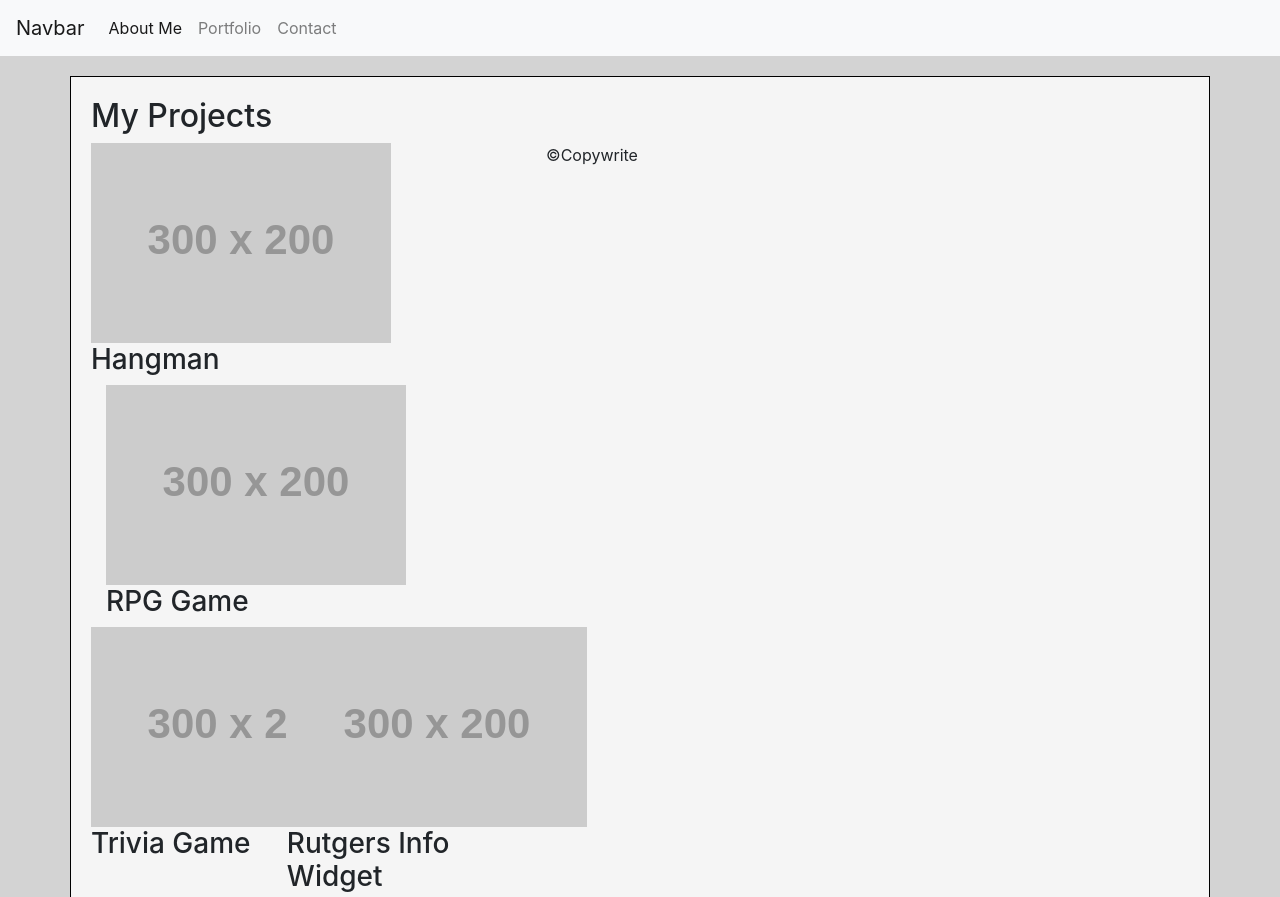
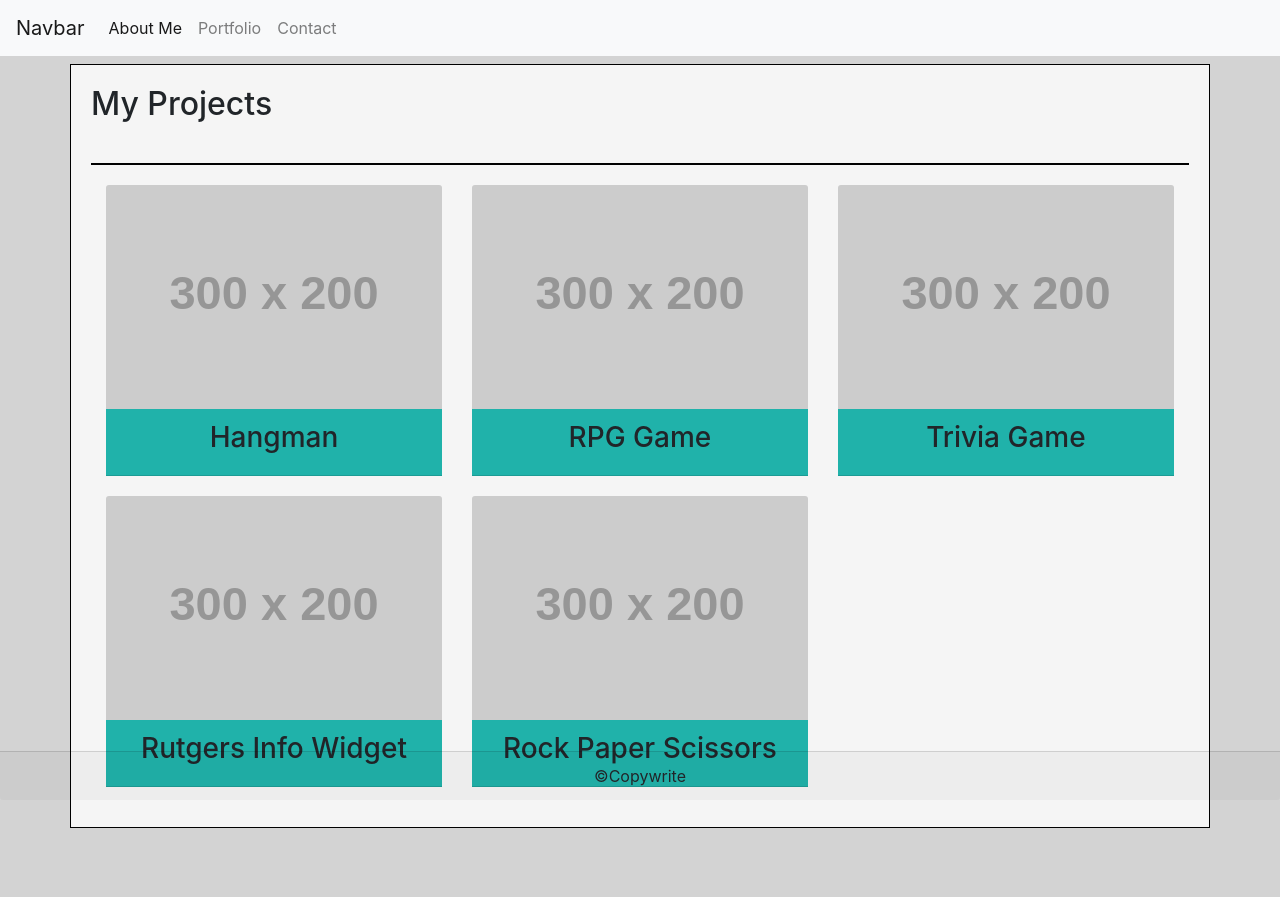
Before and after one commit to austdobe/Bootstrap-portfolio, a plain HTML site: page portfolio.html in a window 1280 px wide. Shown: the top 897 px of the page. After the commit the page ends 828 px from the top, so only its background shows below. Drawn offline with nearby package versions, Linux system fonts and the light colour scheme; placeholder pictures from the web are drawn by us.

Commit message:
upload files

```diff
--- a/assets/css/style.css
+++ b/assets/css/style.css
@@ -1,9 +1,16 @@
+.navbar{
+    position:fixed;
+    top:0;
+    width: 100%;
+    z-index:2;
+}
 img{
     margin-right:20px;
 }
 .container{
     border:black 1px solid;
-    margin-top: 20px;
+    margin: 0 auto;
+    margin-top: 5%;
     background-color: whitesmoke;
     padding: 20px 20px;
 }
@@ -13,3 +20,25 @@ body{
 textarea{
     width: 98%;
 }
+.projectHead{
+    padding-bottom: 40px;
+    border-bottom: 2px solid black;
+    margin-bottom: 20px;
+}
+.row{
+    margin: 0 auto;
+
+}
+.card-header{
+    text-align: center;
+    background-color: lightseagreen;
+    margin-bottom: 20px;
+}
+.card-footer{
+    position:fixed;
+    bottom:0;
+    width: 100%;
+    text-align: center;
+    margin-top: 20px;
+    z-index:2;
+}
--- a/portfolio.html
+++ b/portfolio.html
@@ -25,46 +25,46 @@
             </ul>
         </div>
     </nav>
-        <div class="container">
-            <h2 class="projectHead">My Projects</h2>
+    <div class="container">
+        <h2 class="projectHead">My Projects</h2>
+        <div class="projects">
             <div class="row">
-                <div class="col-lg-5">
-                    <img src="https://placehold.it/300x200">
-                    <div class="Text">
-                    <h3>Hangman</h3>
+                <div class="col-lg-4"style="max-width: 33.33%">
+                    <img class="card-img-top" src="https://placehold.it/300x200">
+                    <div class="card-header">
+                        <h3>Hangman</h3>
                     </div>
-                <div class="col-lg-5">
-                    <img src="https://placehold.it/300x200">
-                    <div class="Text">
+                </div>
+                <div class="col-lg-4"style="max-width: 33.33%">
+                    <img class="card-img-top" src="https://placehold.it/300x200">
+                    <div class="card-header">
                         <h3>RPG Game</h3>
                     </div>
                 </div>
-            <div class ="row">
-                <div class="col-lg-5">
-                    <img src="https://placehold.it/300x200">
-                    <div class="Text">
+                <div class="col-lg-4"style="max-width: 33.33%">
+                    <img class="card-img-top" src="https://placehold.it/300x200">
+                    <div class="card-header">
                         <h3>Trivia Game</h3>
                     </div>
                 </div>
-
-                <div class="col-lg-5">
-                    <img src="https://placehold.it/300x200">
-                    <div class="Text">
-                        <h3>Rutgers Info Widget</h3>
+            </div>
+            <div class ="row">
+                <div class="col-lg-6"style="max-width: 33.33%">
+                    <img class="card-img-top" src="https://placehold.it/300x200">
+                    <div class="card-header">
+                    <h3>Rutgers Info Widget</h3>
                     </div>
                 </div>
-            </div>
-            <div class="row">
-                <div class="col-lg-5">
-                    <img src="https://placehold.it/300x200">
-                    <div class="Text">
-                        <h3>Rock Paper Scissors</h3>
+                <div class="col-lg-6" style="max-width: 33.33%">
+                    <img class="card-img-top" src="https://placehold.it/300x200">
+                    <div class="card-header">
+                    <h3>Rock Paper Scissors</h3>
                     </div>
                 </div>
             </div>
         </div>
-
-    <footer class="sticky-footer">
+    </div>
+    <footer class="card-footer">
         &copy;Copywrite
     </footer>
 
```
Also changed, not shown: contact.html (+4 -2 lines), index.html (+2 -2 lines).
